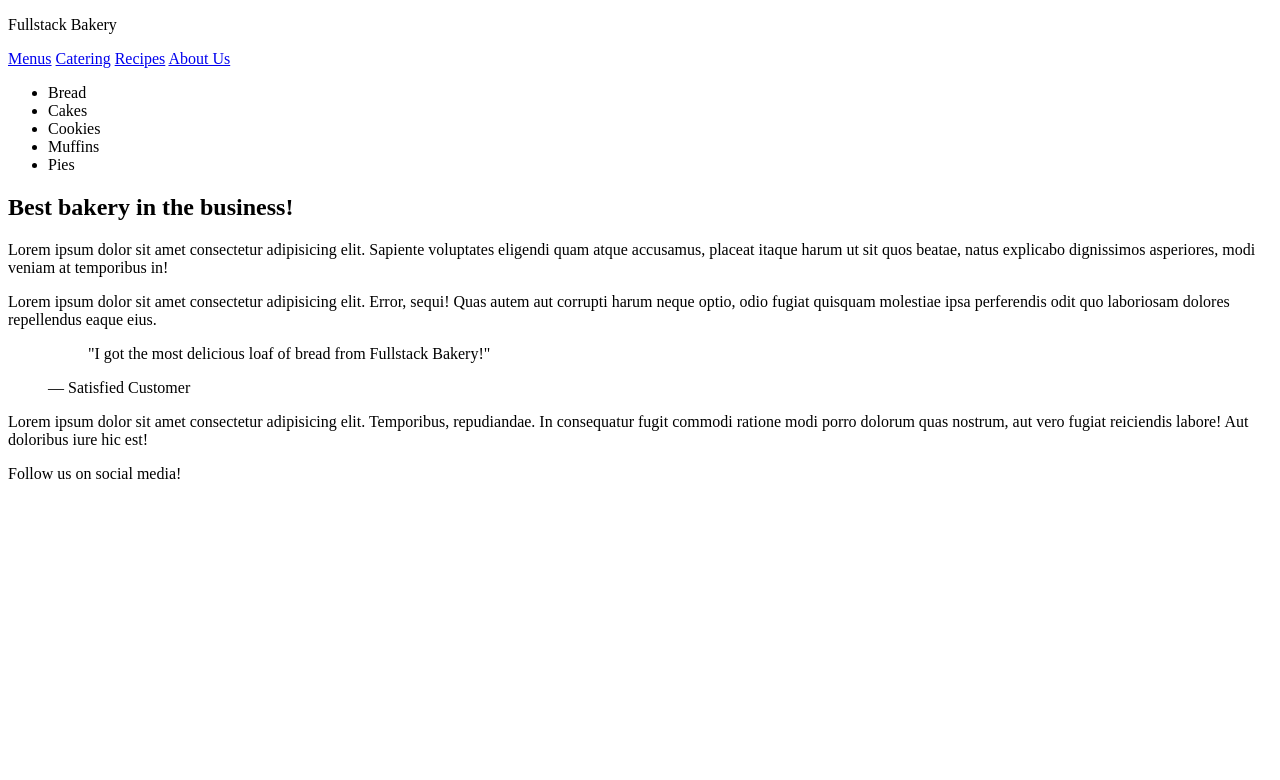
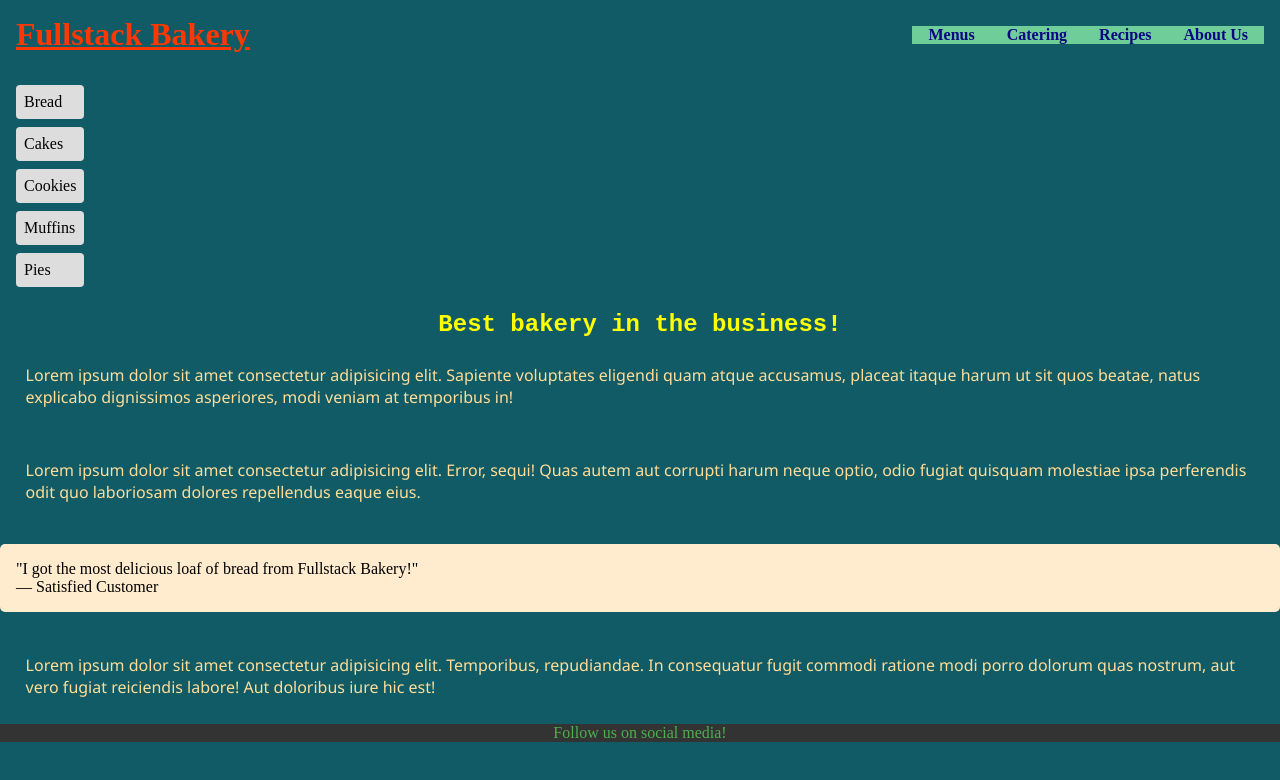
Before and after one commit to Dfrazier18/Unit1.FullstackBakery, a plain HTML site: page index.html in a window 1280 px wide. Drawn offline with Linux system fonts and the light colour scheme.

Commit message:
Final product

```diff
--- /dev/null
+++ b/index.css
@@ -0,0 +1,102 @@
+* {
+  margin: 0;
+  padding: 0;
+  box-sizing: border-box;
+}
+
+html {
+  background-color: #105b65;
+}
+
+header {
+  display: flex;
+  justify-content: space-between;
+  align-items: center;
+  padding: 1rem;
+  font-weight: bold;
+}
+
+header .brand {
+  font-size: xx-large;
+  color: rgb(255, 55, 0);
+  text-align: center;
+  text-decoration: underline;
+}
+
+header nav a {
+  color: #080684;
+  text-decoration: none;
+  margin: 0 1rem;
+}
+
+header nav a:hover {
+  text-decoration: underline;
+}
+
+h1 {
+  color: #ffff00;
+  font-family: "Courier New", Courier, monospace;
+  text-align: center;
+}
+
+nav {
+  display: flex;
+  height: 1%;
+  background-color: #6ecd98;
+  justify-content: space-between;
+}
+
+.paragraph {
+  font-family: "Segoe UI", Tahoma, Geneva, Verdana, sans-serif;
+  padding: 2%;
+  color: #fd9;
+}
+
+footer {
+  background-color: rgb(51, 51, 51);
+  color: white;
+  text-align: center;
+}
+
+footer a {
+  color: #4caf50;
+  text-decoration: none;
+}
+
+footer a:hover {
+  text-decoration: underline;
+}
+
+aside {
+  display: flex;
+  padding: 1rem;
+}
+
+aside ul {
+  list-style: none;
+}
+
+aside ul li {
+  padding: 0.5rem;
+  background-color: #ddd;
+  margin-bottom: 0.5rem;
+  border-radius: 4px;
+}
+
+aside ul li:hover {
+  background-color: #bbb;
+  cursor: pointer;
+}
+
+main {
+  display: flex;
+  flex-direction: column;
+  flex: 1;
+}
+
+figure.testimonial {
+  background-color: #ffebcd;
+  padding: 1rem;
+  border-radius: 5px;
+  margin: 1rem 0;
+}
--- a/index.html
+++ b/index.html
@@ -2,6 +2,7 @@
 <html lang="en">
   <head>
     <title>Fullstack Bakery</title>
+    <link rel="stylesheet" href="index.css" />
   </head>
   <body>
     <header>
@@ -25,13 +26,13 @@
       </aside>
       <article>
         <h1>Best bakery in the business!</h1>
-        <p>
+        <p class="paragraph">
           Lorem ipsum dolor sit amet consectetur adipisicing elit. Sapiente
           voluptates eligendi quam atque accusamus, placeat itaque harum ut sit
           quos beatae, natus explicabo dignissimos asperiores, modi veniam at
           temporibus in!
         </p>
-        <p>
+        <p class="paragraph">
           Lorem ipsum dolor sit amet consectetur adipisicing elit. Error, sequi!
           Quas autem aut corrupti harum neque optio, odio fugiat quisquam
           molestiae ipsa perferendis odit quo laboriosam dolores repellendus
@@ -43,7 +44,7 @@
           </blockquote>
           <figcaption>— Satisfied Customer</figcaption>
         </figure>
-        <p>
+        <p class="paragraph">
           Lorem ipsum dolor sit amet consectetur adipisicing elit. Temporibus,
           repudiandae. In consequatur fugit commodi ratione modi porro dolorum
           quas nostrum, aut vero fugiat reiciendis labore! Aut doloribus iure
@@ -51,6 +52,6 @@
         </p>
       </article>
     </main>
-    <footer>Follow us on social media!</footer>
+    <footer><a href="#">Follow us on social media!</a></footer>
   </body>
 </html>
```
